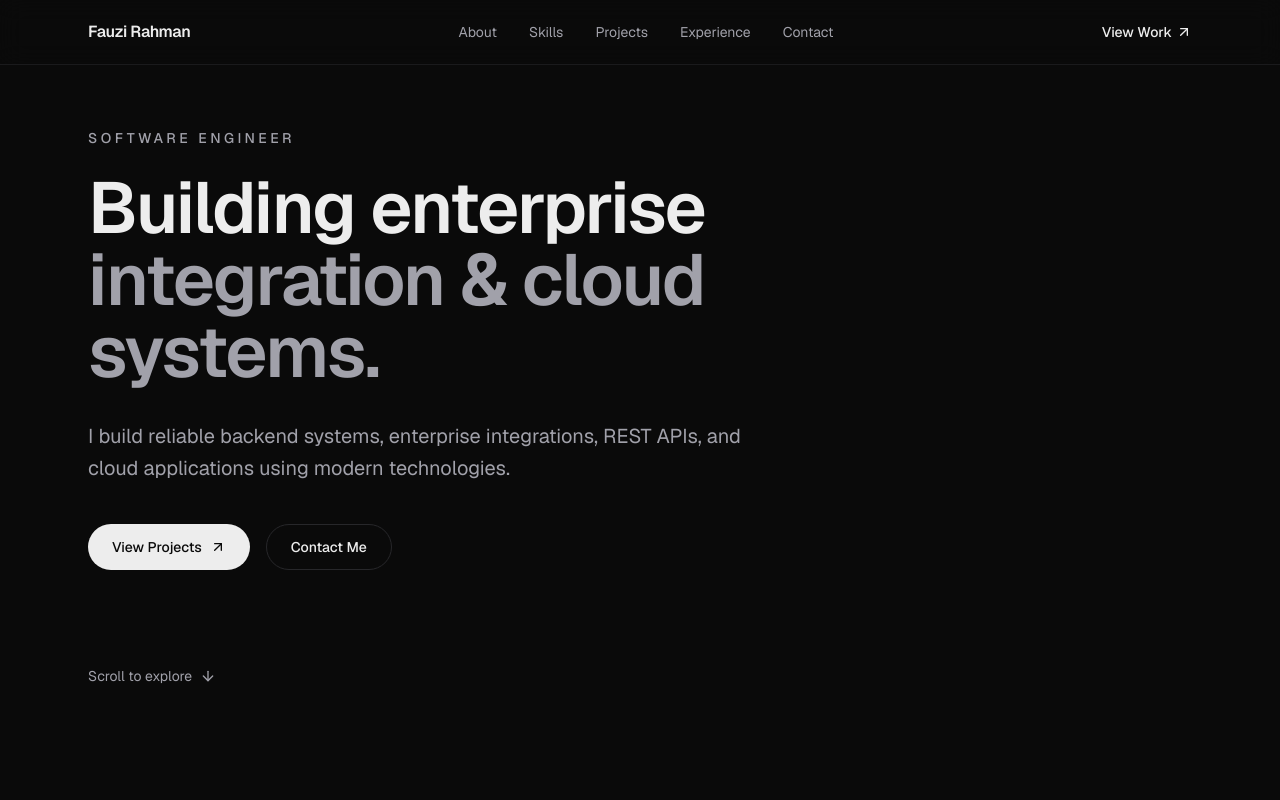
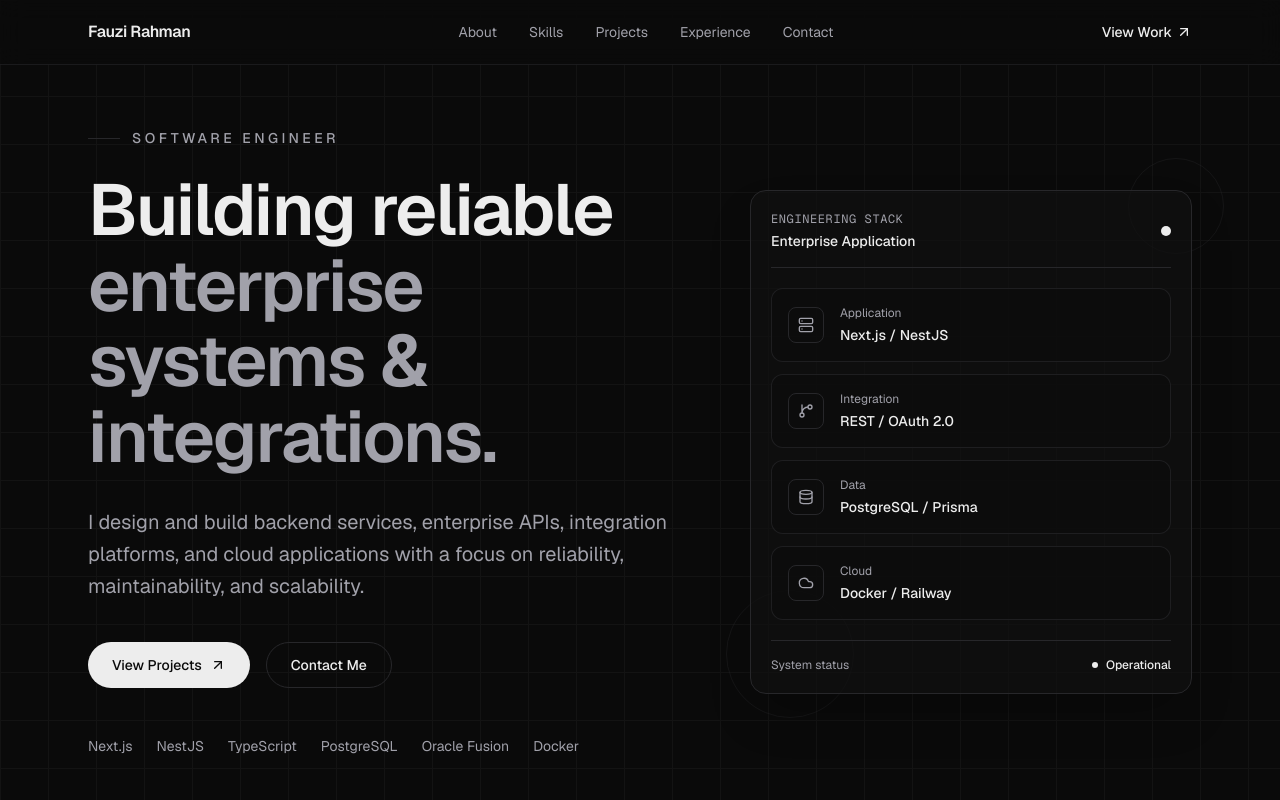
Before and after one commit to fauzirahman/fauzi-rahman-portfolio, a Next.js app: page / in a window 1280 px wide. Shown: the top 800 px of the page. Built offline with nearby package versions, Linux system fonts and the light colour scheme.

Commit message:
feat: create engineering focused hero section

```diff
--- a/components/hero.tsx
+++ b/components/hero.tsx
@@ -1,4 +1,20 @@
-import { ArrowDown, ArrowUpRight } from "lucide-react";
+import {
+  ArrowDown,
+  ArrowUpRight,
+  Cloud,
+  Database,
+  GitBranch,
+  Server,
+} from "lucide-react";
+
+const technologies = [
+  "Next.js",
+  "NestJS",
+  "TypeScript",
+  "PostgreSQL",
+  "Oracle Fusion",
+  "Docker",
+];
 
 export default function Hero() {
   return (
@@ -6,21 +22,37 @@ export default function Hero() {
       id="home"
       className="relative flex min-h-screen items-center overflow-hidden"
     >
-      <div className="mx-auto w-full max-w-6xl px-6 py-32">
-        <div className="max-w-4xl">
-          <p className="mb-6 text-sm font-medium uppercase tracking-[0.25em] text-muted">
+      {/* Background grid */}
+      <div
+        aria-hidden="true"
+        className="pointer-events-none absolute inset-0 -z-10 opacity-[0.04]"
+        style={{
+          backgroundImage:
+            "linear-gradient(to right, currentColor 1px, transparent 1px), linear-gradient(to bottom, currentColor 1px, transparent 1px)",
+          backgroundSize: "48px 48px",
+        }}
+      />
+
+      <div className="mx-auto grid w-full max-w-6xl grid-cols-1 items-center gap-16 px-6 py-32 lg:grid-cols-[1.15fr_0.85fr]">
+        {/* Hero content */}
+        <div>
+          <div className="mb-6 flex items-center gap-3 text-sm font-medium uppercase tracking-[0.25em] text-muted">
+            <span className="h-px w-8 bg-border" />
             Software Engineer
-          </p>
+          </div>
 
-          <h1 className="text-5xl font-semibold tracking-tight text-foreground sm:text-6xl lg:text-7xl">
-            Building enterprise
+          <h1 className="max-w-4xl text-5xl font-semibold leading-[1.05] tracking-tight text-foreground sm:text-6xl lg:text-7xl">
+            Building reliable
             <br />
-            <span className="text-muted">integration & cloud systems.</span>
+            <span className="text-muted">
+              enterprise systems & integrations.
+            </span>
           </h1>
 
           <p className="mt-8 max-w-2xl text-lg leading-8 text-muted sm:text-xl">
-            I build reliable backend systems, enterprise integrations, REST
-            APIs, and cloud applications using modern technologies.
+            I design and build backend services, enterprise APIs, integration
+            platforms, and cloud applications with a focus on reliability,
+            maintainability, and scalability.
           </p>
 
           <div className="mt-10 flex flex-col gap-4 sm:flex-row">
@@ -39,16 +71,112 @@ export default function Hero() {
               Contact Me
             </a>
           </div>
+
+          <div className="mt-12 flex flex-wrap gap-x-6 gap-y-3 text-sm text-muted">
+            {technologies.map((technology) => (
+              <span key={technology}>{technology}</span>
+            ))}
+          </div>
         </div>
 
-        <a
-          href="#about"
-          className="mt-24 inline-flex items-center gap-2 text-sm text-muted transition-colors hover:text-foreground"
-        >
-          Scroll to explore
-          <ArrowDown className="h-4 w-4" />
-        </a>
+        {/* Engineering visual */}
+        <div className="relative mx-auto w-full max-w-md lg:ml-auto">
+          <div className="rounded-2xl border border-border bg-surface/70 p-5 shadow-2xl">
+            <div className="mb-5 flex items-center justify-between border-b border-border pb-4">
+              <div>
+                <p className="font-mono text-xs uppercase tracking-wider text-muted">
+                  Engineering Stack
+                </p>
+                <p className="mt-1 text-sm font-medium text-foreground">
+                  Enterprise Application
+                </p>
+              </div>
+
+              <span className="flex h-2.5 w-2.5 rounded-full bg-foreground" />
+            </div>
+
+            <div className="space-y-3">
+              <ArchitectureItem
+                icon={<Server className="h-4 w-4" />}
+                label="Application"
+                value="Next.js / NestJS"
+              />
+
+              <ArchitectureItem
+                icon={<GitBranch className="h-4 w-4" />}
+                label="Integration"
+                value="REST / OAuth 2.0"
+              />
+
+              <ArchitectureItem
+                icon={<Database className="h-4 w-4" />}
+                label="Data"
+                value="PostgreSQL / Prisma"
+              />
+
+              <ArchitectureItem
+                icon={<Cloud className="h-4 w-4" />}
+                label="Cloud"
+                value="Docker / Railway"
+              />
+            </div>
+
+            <div className="mt-5 border-t border-border pt-4">
+              <div className="flex items-center justify-between text-xs">
+                <span className="text-muted">System status</span>
+
+                <span className="flex items-center gap-2 font-medium text-foreground">
+                  <span className="h-1.5 w-1.5 rounded-full bg-foreground" />
+                  Operational
+                </span>
+              </div>
+            </div>
+          </div>
+
+          <div
+            aria-hidden="true"
+            className="absolute -bottom-6 -left-6 -z-10 h-32 w-32 rounded-full border border-border/40"
+          />
+
+          <div
+            aria-hidden="true"
+            className="absolute -right-8 -top-8 -z-10 h-24 w-24 rounded-full border border-border/40"
+          />
+        </div>
       </div>
+
+      <a
+        href="#about"
+        className="absolute bottom-8 left-1/2 hidden -translate-x-1/2 items-center gap-2 text-sm text-muted transition-colors hover:text-foreground sm:inline-flex"
+      >
+        Scroll to explore
+        <ArrowDown className="h-4 w-4" />
+      </a>
     </section>
   );
 }
+
+function ArchitectureItem({
+  icon,
+  label,
+  value,
+}: {
+  icon: React.ReactNode;
+  label: string;
+  value: string;
+}) {
+  return (
+    <div className="flex items-center gap-4 rounded-xl border border-border/70 bg-background/50 p-4">
+      <div className="flex h-9 w-9 shrink-0 items-center justify-center rounded-lg border border-border text-muted">
+        {icon}
+      </div>
+
+      <div className="min-w-0">
+        <p className="text-xs text-muted">{label}</p>
+        <p className="mt-1 truncate text-sm font-medium text-foreground">
+          {value}
+        </p>
+      </div>
+    </div>
+  );
+}
```
